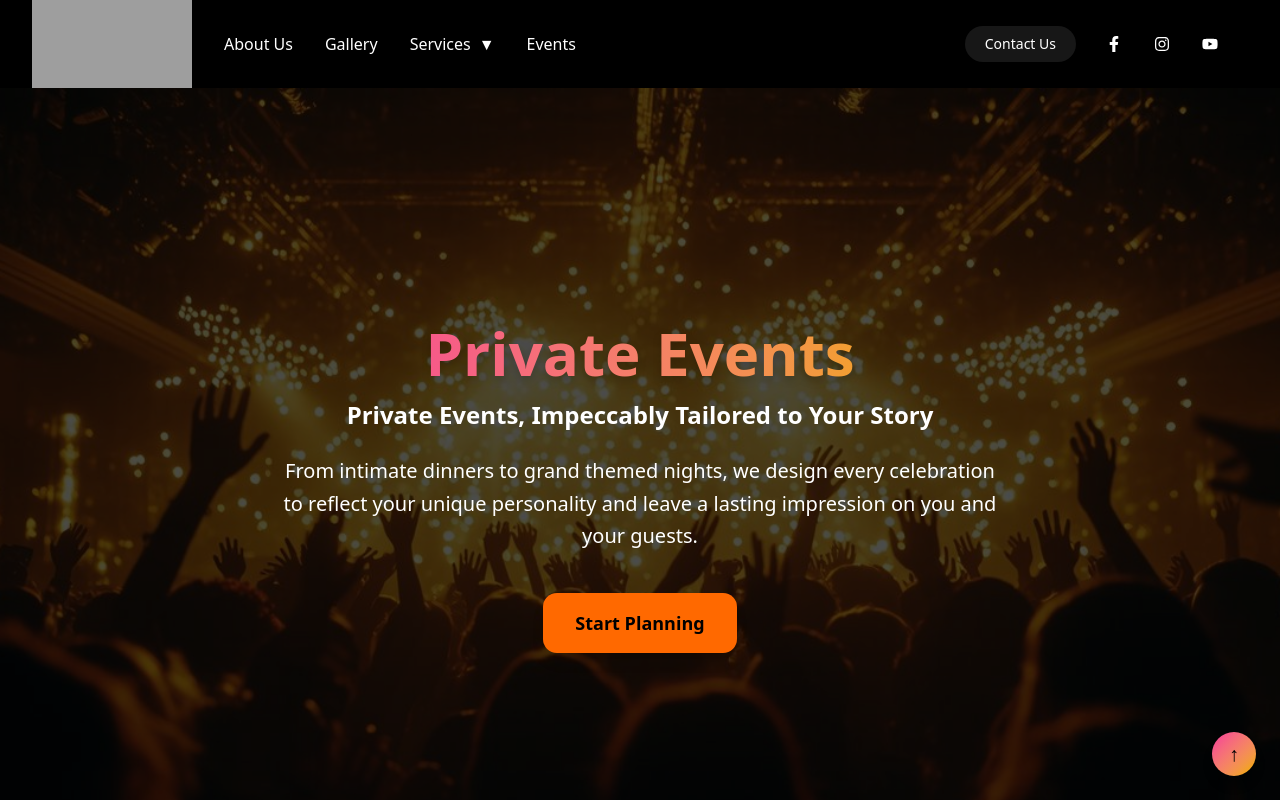
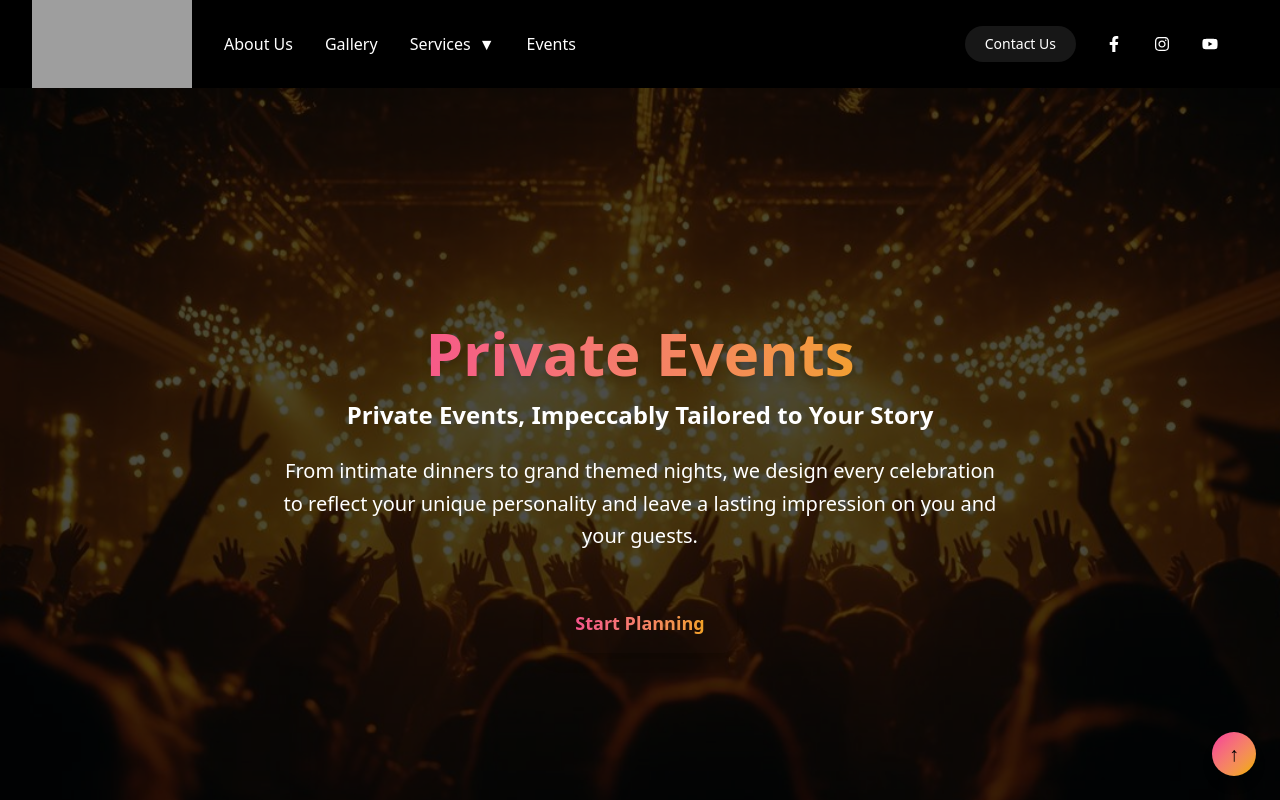
Before and after one commit to Abhishekn1234/event_managements, a React (Vite) app: page /services/private-parties in a window 1280 px wide. Shown: the top 800 px of the page. Built offline with nearby package versions, Linux system fonts and the light colour scheme; grey boxes are pictures that could not be loaded.

Commit message:
`Updated CSS classes for buttons and text elements in Private page`

```diff
--- a/src/pages/Private.tsx
+++ b/src/pages/Private.tsx
@@ -173,7 +173,7 @@ const ScrollReveal = ({
           </p>
           <a
             href="#contact"
-            className="inline-block px-8 py-4 bg-orange-500 hover:bg-orange-600 text-black font-bold rounded-xl shadow-lg hover:shadow-2xl transition-all duration-300 text-lg transform hover:scale-105"
+            className="inline-block px-8 py-4 bg-gradient-to-r from-pink-500 to-yellow-500 text-transparent bg-clip-text font-bold rounded-xl shadow-lg hover:shadow-2xl transition-all duration-300 text-lg transform hover:scale-105"
           >
             Start Planning
           </a>
@@ -292,7 +292,7 @@ const ScrollReveal = ({
                         ) : (
                           <div className="bg-gradient-to-r from-pink-500 to-yellow-500 text-transparent bg-clip-text text-2xl">{item.icon}</div>
                         )}
-                        <h3 className="text-2xl font-bold text-white">
+                        <h3 className="text-2xl font-bold bg-gradient-to-r from-pink-500 to-yellow-500 text-transparent bg-clip-text">
                           {item.title}
                         </h3>
                       </div>
```
